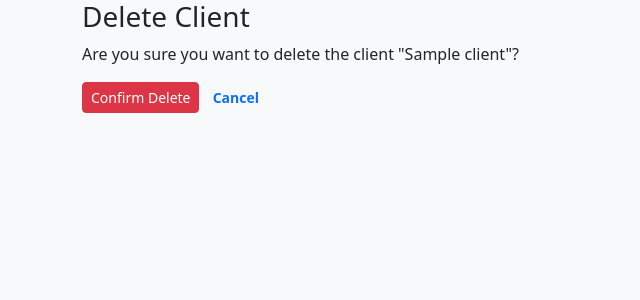
After one commit to joisemp/freedo, a Django app: a page that uses src/templates/clients/client_confirm_delete.html in a window 1280 px wide. The commit adds this page. Shown: the top 300 px of the page, without its empty margins (0-640 px from the left). Run offline with Django 4.2, Linux system fonts and the light colour scheme; tables that the repository leaves empty hold one stand-in row (values such as "Sample post"); some libraries are stand-ins or nearby versions.

Commit message:
Added client delete feature

```diff
--- a/src/clients/urls.py
+++ b/src/clients/urls.py
@@ -1,5 +1,5 @@
 from django.urls import path
-from .views import ClientListView, ClientCreateView, ClientUpdateView
+from .views import ClientListView, ClientCreateView, ClientUpdateView, ClientDeleteView
 
 app_name = 'clients'
 
@@ -7,4 +7,5 @@ urlpatterns = [
     path('', ClientListView.as_view(), name='client_list'),
     path('create/', ClientCreateView.as_view(), name='client_create'),
     path('update/<slug:client_slug>/', ClientUpdateView.as_view(), name='client_update'),
+    path('delete/<slug:client_slug>/', ClientDeleteView.as_view(), name='client_delete'),
 ]
--- a/src/clients/views.py
+++ b/src/clients/views.py
@@ -29,3 +29,12 @@ class ClientUpdateView(UpdateView):
     slug_field = 'slug'
     slug_url_kwarg = 'client_slug'
     success_url = reverse_lazy('clients:client_list')
+
+
+class ClientDeleteView(DeleteView):
+    model = Client
+    template_name = 'clients/client_confirm_delete.html'
+    context_object_name = 'client'
+    slug_field = 'slug'
+    slug_url_kwarg = 'client_slug'
+    success_url = reverse_lazy('clients:client_list')
--- /dev/null
+++ b/src/templates/clients/client_confirm_delete.html
@@ -0,0 +1,13 @@
+{% extends 'base.html' %}
+
+{% block content %}
+    <div class="container">
+        <h3>Delete Client</h3>
+    <p>Are you sure you want to delete the client "{{ client.name }}"?</p>
+    <form method="POST">
+        {% csrf_token %}
+        <button class="btn btn-sm btn-danger" type="submit">Confirm Delete</button>
+        <a class="btn btn-sm text-primary fw-semibold" href="{% url 'clients:client_list' %}">Cancel</a>
+    </form>
+    </div>
+{% endblock content %}
--- a/src/templates/clients/client_list.html
+++ b/src/templates/clients/client_list.html
@@ -8,7 +8,7 @@
 
     <div class="mt-3">
         {% for client in clients %}
-    <li>{{client}} - <a href="{% url 'clients:client_update' client_slug=client.slug %}">Update</a></li>
+    <li>{{client}} - <a href="{% url 'clients:client_update' client_slug=client.slug %}">Update</a> | <a href="{% url 'clients:client_delete' client_slug=client.slug %}">Delete</a></li>
     {% endfor %}
     </div>
 </div>
```
